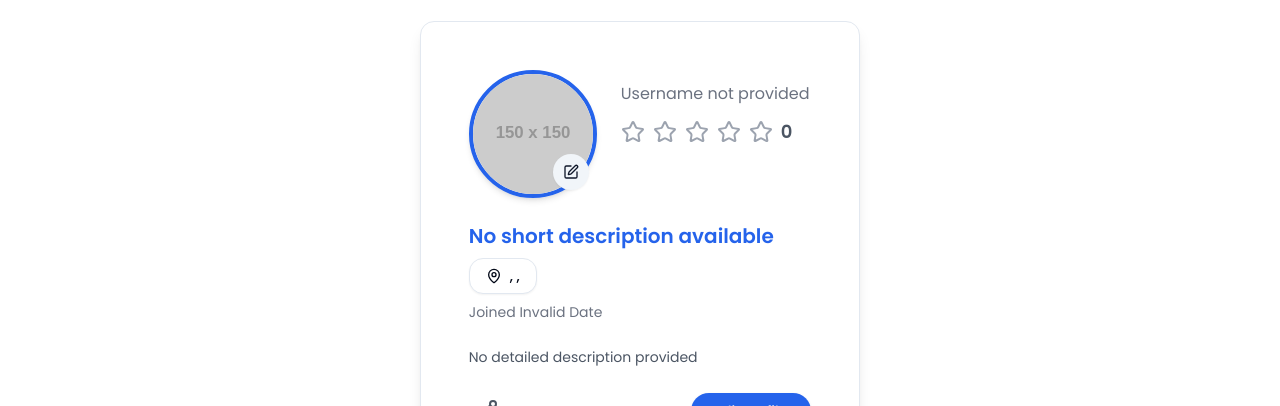
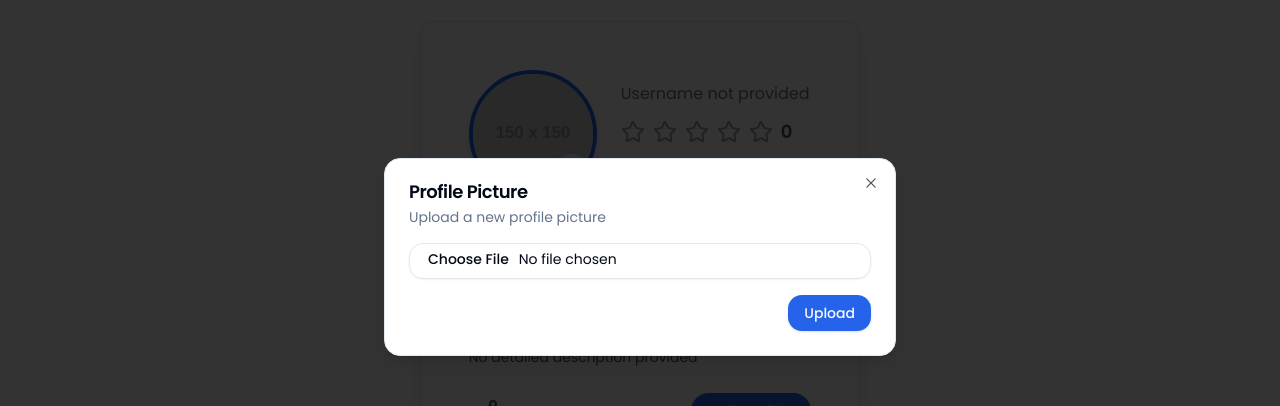
Before and after one commit to lemredd/frontend, a Next.js app: page /skr/profile in a window 1280 px wide. Both pictures are taken after a click on the button 570 px from the left and 315 px from the top of the page. Shown: the part 143-549 px from the top of the page. Built offline with nearby package versions, Linux system fonts and the light colour scheme; no server answers.

Commit message:
feat(component): upload profile picture

```diff
--- /dev/null
+++ b/components/custom/profile/picture.tsx
@@ -0,0 +1,105 @@
+import { uploadProfilePicture } from '@/actions/profile-picture'
+import { Avatar, AvatarImage } from '@/components/ui/avatar'
+import { Button } from '@/components/ui/button'
+import { Dialog, DialogContent, DialogDescription, DialogFooter, DialogHeader, DialogTitle, DialogTrigger } from '@/components/ui/dialog'
+import { Input } from '@/components/ui/input'
+import { Profile, useAuthStore } from '@/store/AuthStore'
+import { Edit } from 'lucide-react'
+import Image from 'next/image'
+import { useState, useTransition } from 'react'
+
+function ProfilePictureForm() {
+  // Not using react-hook-form kasi idk pano magpasa ng `File` sa server action nang naka schema
+  // Check `actions/profile-picture.ts`. Doon ko na vinavalidate ang form data
+  const { profile } = useAuthStore()
+  const [isPending, startTransition] = useTransition()
+  const [preview, setPreview] = useState("")
+  //const form = useForm<z.infer<typeof ProfilePictureSchema>>({
+  //  resolver: zodResolver(ProfilePictureSchema),
+  //})
+
+  function upload(event: React.FormEvent<HTMLFormElement>) {
+    event.preventDefault()
+    if (!profile) return
+    startTransition(() => {
+      const form = new FormData(event.currentTarget)
+      form.append('name', profile.id)
+
+      uploadProfilePicture(form).then(({ success, error }) => {
+        if (error) return console.error(error)
+        console.log(success)
+      })
+    })
+  }
+
+  function handleFileChange(
+    e: React.ChangeEvent<HTMLInputElement>,
+  ) {
+    const { files } = e.target
+    const image = files?.item(0)
+
+    if (!image) return
+    setPreview(URL.createObjectURL(image))
+  }
+
+  return (
+    <>
+      <form onSubmit={upload} id="profile-picture-form" className="space-y-4">
+        <Input
+          type="file"
+          name="profile_picture"
+          onChange={handleFileChange}
+        />
+        {!!preview && (
+          <Image
+            alt="profile picture preview"
+            className="rounded-md w-auto h-auto"
+            height={0}
+            width={0}
+            src={preview}
+          />
+        )}
+      </form>
+      <DialogFooter>
+        <Button type="submit" form="profile-picture-form" disabled={isPending}>Upload</Button>
+      </DialogFooter>
+    </>
+  )
+}
+
+interface ProfilePictureProps {
+  profile: Profile | null
+}
+export function ProfilePicture({ profile: _ }: ProfilePictureProps) {
+  const avatarSrc = 'https://placehold.co/150'
+
+  return (
+    <div className="relative mx-auto sm:mx-0">
+      <Avatar className="size-32 rounded-full shadow-md border-4 border-primary">
+        <AvatarImage
+          src={avatarSrc}
+          alt="Profile Avatar"
+        />
+      </Avatar>
+      <Dialog>
+        <DialogTrigger asChild>
+          <Button
+            variant="secondary"
+            size="icon"
+            className="absolute bottom-2 right-2 rounded-full p-2 shadow-m"
+          >
+            <Edit size={16} />
+          </Button>
+        </DialogTrigger>
+        <DialogContent>
+          <DialogHeader>
+            <DialogTitle>Profile Picture</DialogTitle>
+            <DialogDescription>Upload a new profile picture</DialogDescription>
+          </DialogHeader>
+          <ProfilePictureForm />
+
+        </DialogContent>
+      </Dialog>
+    </div>
+  )
+}
--- a/components/custom/profile/profile-header.tsx
+++ b/components/custom/profile/profile-header.tsx
@@ -19,10 +19,10 @@ import { useRouter } from 'next/navigation'
 import { useEffect, useState } from 'react'
 import { EditAddressForm } from './edit-address-form'
 import { ProfileRating } from './rating'
+import { ProfilePicture } from './picture'
 
 export function OwnProfileHeader() {
   const { profile } = useAuthStore()
-  const avatarSrc = 'https://placehold.co/150'
 
   const joinedDate = new Date(profile?.created_at).toLocaleDateString('PH', {
     month: 'long',
@@ -34,21 +34,7 @@ export function OwnProfileHeader() {
     <Card className="shadow-lg rounded-md max-w-4xl mx-auto md:p-4 xl:p-6">
       <CardHeader className="flex flex-col sm:flex-row sm:items-start sm:space-x-6 space-y-4 sm:space-y-0">
         {/* Avatar and Edit Button */}
-        <div className="relative mx-auto sm:mx-0">
-          <Avatar className="size-32 rounded-full shadow-md border-4 border-primary">
-            <AvatarImage
-              src={avatarSrc}
-              alt="Profile Avatar"
-            />
-          </Avatar>
-          <Button
-            variant="secondary"
-            size="icon"
-            className="absolute bottom-2 right-2 rounded-full p-2 shadow-m"
-          >
-            <Edit size={16} />
-          </Button>
-        </div>
+        <ProfilePicture profile={profile} />
 
         {/* Profile Information */}
         <div className="flex-grow text-center sm:text-left space-y-3">
```
